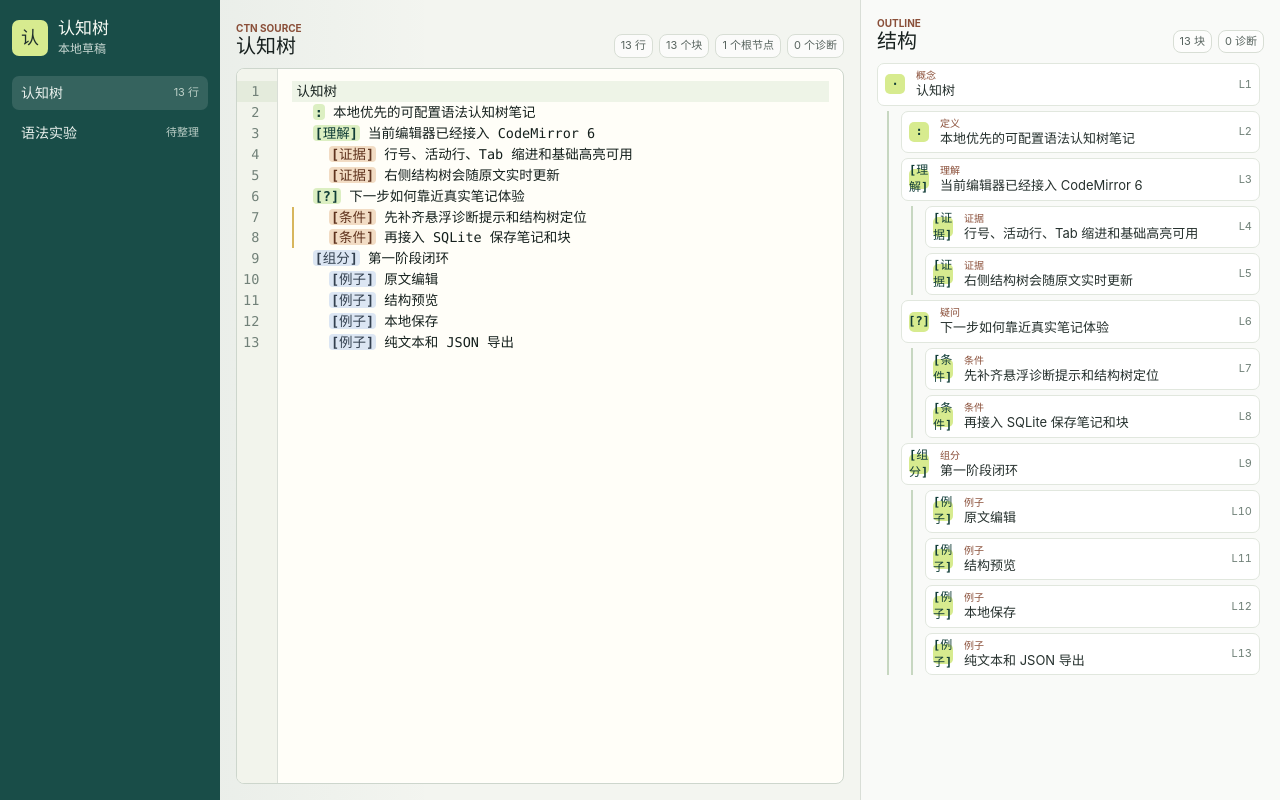
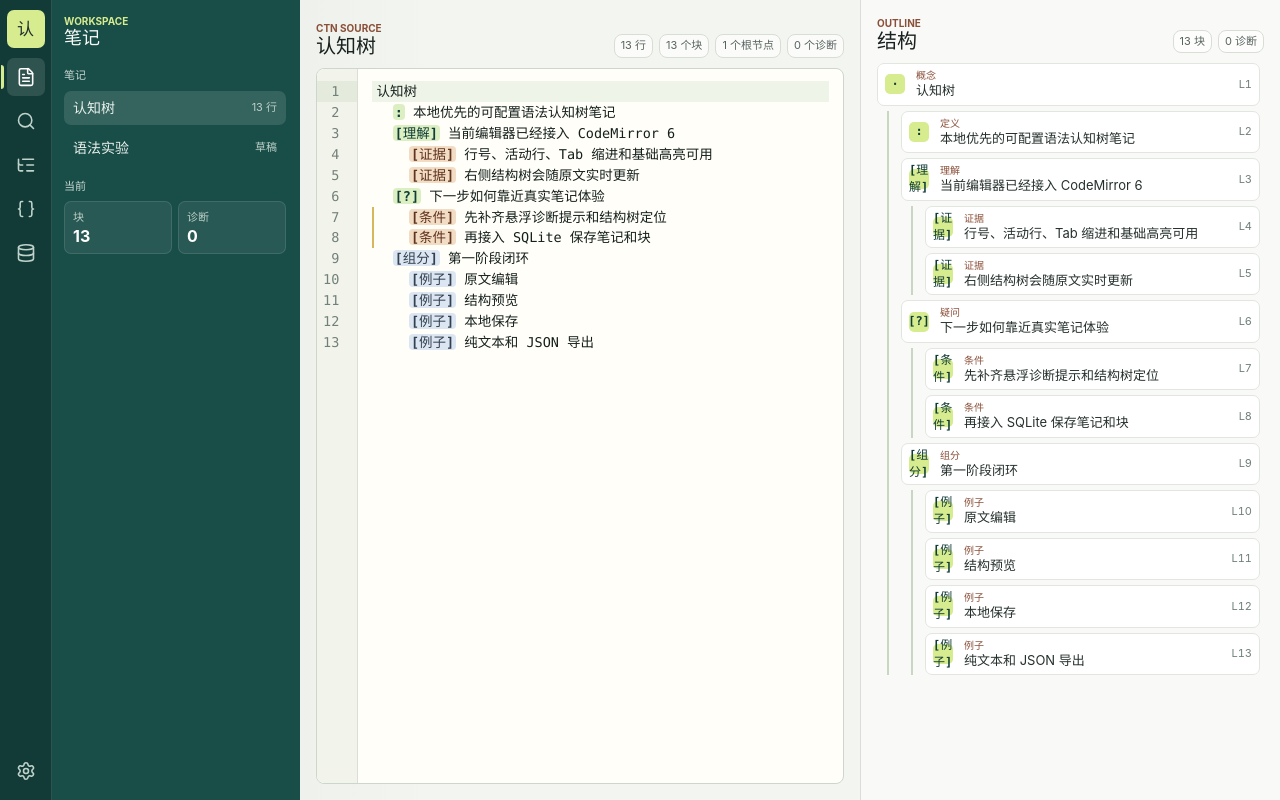
Before and after one commit to zisutian/cognition-tree, a React (Vite) app: page / in a window 1280 px wide. Built offline with nearby package versions, Linux system fonts and the light colour scheme.

Commit message:
Add workspace activity sidebar

```diff
--- a/package.json
+++ b/package.json
@@ -22,6 +22,7 @@
     "@codemirror/view": "^6.43.0",
     "@tauri-apps/api": "^2",
     "@tauri-apps/plugin-opener": "^2",
+    "lucide-react": "^1.16.0",
     "react": "^19.1.0",
     "react-dom": "^19.1.0"
   },
--- a/src/App.css
+++ b/src/App.css
@@ -20,21 +20,18 @@
 
 body {
   margin: 0;
-  min-width: 1080px;
+  min-width: 1180px;
   min-height: 100vh;
 }
 
 button {
   font: inherit;
-}
-
-button {
   border: 0;
 }
 
 .app-shell {
   display: grid;
-  grid-template-columns: 220px minmax(480px, 1fr) 420px;
+  grid-template-columns: 300px minmax(480px, 1fr) 420px;
   grid-template-areas: "sidebar editor outline";
   min-height: 100vh;
   background:
@@ -42,52 +39,138 @@ button {
     #f3f5f0;
 }
 
-.sidebar {
+.workspace-sidebar {
   grid-area: sidebar;
-  display: flex;
-  flex-direction: column;
-  gap: 18px;
-  padding: 18px 12px;
+  display: grid;
+  grid-template-columns: 52px minmax(0, 1fr);
+  min-width: 0;
   color: #f8fbf5;
   background: #194d48;
 }
 
-.brand {
+.activity-bar {
+  display: flex;
+  flex-direction: column;
+  align-items: center;
+  gap: 10px;
+  min-width: 0;
+  padding: 10px 6px;
+  border-right: 1px solid rgba(255, 255, 255, 0.12);
+  background: #123b37;
+}
+
+.activity-brand {
   display: flex;
   align-items: center;
-  gap: 10px;
-  min-height: 40px;
-}
-
-.brand-mark {
-  display: flex;
   justify-content: center;
-  align-items: center;
-  width: 36px;
-  height: 36px;
+  width: 38px;
+  height: 38px;
   border-radius: 7px;
   color: #20302d;
   background: #d7eb8f;
-  font-size: 18px;
+  font-size: 17px;
   font-weight: 700;
 }
 
-.brand h1,
-.brand p,
 .panel-header h2,
-.panel-header p {
+.panel-header p,
+.side-panel-header h1,
+.side-panel-header p,
+.side-section-title {
   margin: 0;
 }
 
-.brand h1 {
-  font-size: 17px;
+.activity-group {
+  display: flex;
+  flex-direction: column;
+  gap: 6px;
+}
+
+.activity-group-bottom {
+  margin-top: auto;
+}
+
+.activity-button {
+  position: relative;
+  display: flex;
+  align-items: center;
+  justify-content: center;
+  width: 38px;
+  height: 38px;
+  border-radius: 7px;
+  color: #bfd3cb;
+  background: transparent;
+  cursor: pointer;
+}
+
+.activity-button:hover,
+.activity-button.active {
+  color: #ffffff;
+  background: rgba(255, 255, 255, 0.12);
+}
+
+.activity-button.active::before {
+  position: absolute;
+  left: -6px;
+  width: 3px;
+  height: 24px;
+  border-radius: 0 3px 3px 0;
+  background: #d7eb8f;
+  content: "";
+}
+
+.activity-button:focus-visible,
+.note-item:focus-visible,
+.side-entry:focus-visible {
+  outline: 2px solid #d7eb8f;
+  outline-offset: 2px;
+}
+
+.side-panel {
+  display: flex;
+  flex-direction: column;
+  min-width: 0;
+  gap: 12px;
+  padding: 14px 12px;
+  overflow: hidden;
+  background: #194d48;
+}
+
+.side-panel-header {
+  min-height: 42px;
+}
+
+.side-panel-header h1 {
+  color: #f8fbf5;
+  font-size: 18px;
   line-height: 1.1;
 }
 
-.brand p {
-  margin-top: 2px;
+.side-panel .eyebrow {
+  color: #d7eb8f;
+}
+
+.side-panel-body {
+  display: flex;
+  flex-direction: column;
+  gap: 14px;
+  min-height: 0;
+  overflow: auto;
+  padding-right: 2px;
+}
+
+.side-section {
+  display: flex;
+  flex-direction: column;
+  gap: 7px;
+}
+
+.side-section-title {
   color: #c8d7d2;
-  font-size: 12px;
+  font-size: 11px;
+  font-weight: 700;
+  letter-spacing: 0;
+  text-transform: uppercase;
 }
 
 .note-list {
@@ -119,6 +202,84 @@ button {
 .note-item.active,
 .note-item:hover {
   background: rgba(255, 255, 255, 0.12);
+}
+
+.side-metrics {
+  display: grid;
+  grid-template-columns: repeat(2, minmax(0, 1fr));
+  gap: 6px;
+}
+
+.side-metric {
+  min-width: 0;
+  padding: 8px;
+  border: 1px solid rgba(255, 255, 255, 0.11);
+  border-radius: 7px;
+  background: rgba(255, 255, 255, 0.07);
+}
+
+.side-metric span {
+  display: block;
+  color: #bdd0c8;
+  font-size: 11px;
+}
+
+.side-metric strong {
+  display: block;
+  margin-top: 2px;
+  color: #ffffff;
+  font-size: 16px;
+  line-height: 1.1;
+}
+
+.side-entry-list {
+  display: flex;
+  flex-direction: column;
+  gap: 5px;
+}
+
+.side-entry {
+  min-height: 30px;
+  padding: 6px 8px;
+  border-radius: 7px;
+  overflow: hidden;
+  color: #eaf1ed;
+  background: rgba(255, 255, 255, 0.06);
+  text-align: left;
+  text-overflow: ellipsis;
+  white-space: nowrap;
+  cursor: pointer;
+}
+
+.side-entry:hover:not(:disabled) {
+  background: rgba(255, 255, 255, 0.12);
+}
+
+.side-entry:disabled {
+  color: #a8beb6;
+  cursor: default;
+}
+
+.side-placeholder {
+  display: grid;
+  gap: 4px;
+  padding: 10px;
+  border: 1px solid rgba(255, 255, 255, 0.11);
+  border-radius: 7px;
+  background: rgba(255, 255, 255, 0.07);
+}
+
+.side-placeholder span,
+.side-muted {
+  margin: 0;
+  color: #bdd0c8;
+  font-size: 11px;
+}
+
+.side-placeholder strong {
+  color: #ffffff;
+  font-size: 16px;
+  line-height: 1.15;
 }
 
 .editor-panel,
@@ -421,10 +582,20 @@ button {
   }
 
   .app-shell {
-    grid-template-columns: 200px minmax(360px, 1fr);
+    grid-template-columns: 280px minmax(360px, 1fr);
     grid-template-areas:
       "sidebar editor"
       "sidebar outline";
+  }
+
+  .workspace-sidebar {
+    grid-template-columns: 48px minmax(0, 1fr);
+  }
+
+  .activity-button,
+  .activity-brand {
+    width: 36px;
+    height: 36px;
   }
 
   .outline-panel {
--- a/src/App.tsx
+++ b/src/App.tsx
@@ -1,4 +1,13 @@
 import { useMemo, useState } from "react";
+import {
+  Braces,
+  Database,
+  FileText,
+  ListTree,
+  Search,
+  Settings,
+  type LucideIcon,
+} from "lucide-react";
 import { CtnEditor } from "./CtnEditor";
 import { parseCtnDocument, type OutlineNode } from "./ctn/parseOutline";
 import "./App.css";
@@ -16,6 +25,23 @@ const initialDocument = `认知树
     [例子] 结构预览
     [例子] 本地保存
     [例子] 纯文本和 JSON 导出`;
+
+type ActivityKey = "notes" | "search" | "outline" | "syntax" | "data" | "settings";
+
+type ActivityItem = {
+  id: ActivityKey;
+  label: string;
+  icon: LucideIcon;
+};
+
+const activityItems: ActivityItem[] = [
+  { id: "notes", label: "笔记", icon: FileText },
+  { id: "search", label: "搜索", icon: Search },
+  { id: "outline", label: "结构", icon: ListTree },
+  { id: "syntax", label: "语法", icon: Braces },
+  { id: "data", label: "数据", icon: Database },
+  { id: "settings", label: "设置", icon: Settings },
+];
 
 function OutlineTree({
   nodes,
@@ -51,7 +77,179 @@ function OutlineTree({
   );
 }
 
+function PlaceholderPanel({
+  label,
+  entries,
+}: {
+  label: string;
+  entries: string[];
+}) {
+  return (
+    <div className="side-panel-body">
+      <section className="side-section">
+        <div className="side-placeholder">
+          <span>待接入</span>
+          <strong>{label}</strong>
+        </div>
+      </section>
+
+      <section className="side-section">
+        <p className="side-section-title">入口</p>
+        <div className="side-entry-list">
+          {entries.map((entry) => (
+            <button className="side-entry" disabled key={entry} type="button">
+              {entry}
+            </button>
+          ))}
+        </div>
+      </section>
+    </div>
+  );
+}
+
+function NotesPanel({
+  lineCount,
+  totalBlocks,
+  diagnosticsCount,
+}: {
+  lineCount: number;
+  totalBlocks: number;
+  diagnosticsCount: number;
+}) {
+  return (
+    <div className="side-panel-body">
+      <section className="side-section">
+        <p className="side-section-title">笔记</p>
+        <nav className="note-list" aria-label="笔记">
+          <button className="note-item active" type="button">
+            <span>认知树</span>
+            <small>{lineCount} 行</small>
+          </button>
+          <button className="note-item" type="button">
+            <span>语法实验</span>
+            <small>草稿</small>
+          </button>
+        </nav>
+      </section>
+
+      <section className="side-section">
+        <p className="side-section-title">当前</p>
+        <div className="side-metrics">
+          <div className="side-metric">
+            <span>块</span>
+            <strong>{totalBlocks}</strong>
+          </div>
+          <div className="side-metric">
+            <span>诊断</span>
+            <strong>{diagnosticsCount}</strong>
+          </div>
+        </div>
+      </section>
+    </div>
+  );
+}
+
+function OutlinePanelSummary({
+  outline,
+  totalBlocks,
+  diagnosticsCount,
+}: {
+  outline: OutlineNode[];
+  totalBlocks: number;
+  diagnosticsCount: number;
+}) {
+  return (
+    <div className="side-panel-body">
+      <section className="side-section">
+        <p className="side-section-title">统计</p>
+        <div className="side-metrics">
+          <div className="side-metric">
+            <span>根</span>
+            <strong>{outline.length}</strong>
+          </div>
+          <div className="side-metric">
+            <span>块</span>
+            <strong>{totalBlocks}</strong>
+          </div>
+          <div className="side-metric">
+            <span>诊断</span>
+            <strong>{diagnosticsCount}</strong>
+          </div>
+        </div>
+      </section>
+
+      <section className="side-section">
+        <p className="side-section-title">根节点</p>
+        <div className="side-entry-list">
+          {outline.length > 0 ? (
+            outline.slice(0, 6).map((node) => (
+              <button className="side-entry" key={node.id} type="button">
+                {node.text}
+              </button>
+            ))
+          ) : (
+            <p className="side-muted">空</p>
+          )}
+        </div>
+      </section>
+    </div>
+  );
+}
+
+function ActivityPanel({
+  activeActivity,
+  lineCount,
+  totalBlocks,
+  diagnosticsCount,
+  outline,
+}: {
+  activeActivity: ActivityKey;
+  lineCount: number;
+  totalBlocks: number;
+  diagnosticsCount: number;
+  outline: OutlineNode[];
+}) {
+  if (activeActivity === "notes") {
+    return (
+      <NotesPanel
+        diagnosticsCount={diagnosticsCount}
+        lineCount={lineCount}
+        totalBlocks={totalBlocks}
+      />
+    );
+  }
+
+  if (activeActivity === "outline") {
+    return (
+      <OutlinePanelSummary
+        diagnosticsCount={diagnosticsCount}
+        outline={outline}
+        totalBlocks={totalBlocks}
+      />
+    );
+  }
+
+  const placeholders: Record<Exclude<ActivityKey, "notes" | "outline">, string[]> =
+    {
+      search: ["标题", "正文", "块类型"],
+      syntax: ["默认符号", "行内符号", "版本"],
+      data: ["SQLite", "导入", "导出"],
+      settings: ["外观", "快捷键", "许可证"],
+    };
+
+  return (
+    <PlaceholderPanel
+      entries={placeholders[activeActivity]}
+      label={
+        activityItems.find((item) => item.id === activeActivity)?.label ??
+        "功能"
+      }
+    />
+  );
+}
+
 function App() {
+  const [activeActivity, setActiveActivity] = useState<ActivityKey>("notes");
   const [documentText, setDocumentText] = useState(initialDocument);
   const parsedDocument = useMemo(
     () => parseCtnDocument(documentText),
@@ -60,28 +258,75 @@ function App() {
   const outline = parsedDocument.roots;
   const totalBlocks = parsedDocument.blocks.length;
   const lineCount = documentText.split("\n").length;
+  const activeActivityItem =
+    activityItems.find((item) => item.id === activeActivity) ?? activityItems[0];
 
   return (
     <main className="app-shell">
-      <aside className="sidebar">
-        <div className="brand">
-          <span className="brand-mark">认</span>
-          <div>
-            <h1>认知树</h1>
-            <p>本地草稿</p>
+      <aside className="workspace-sidebar">
+        <nav className="activity-bar" aria-label="工作区功能">
+          <div className="activity-brand" aria-hidden="true">
+            认
           </div>
-        </div>
+          <div className="activity-group">
+            {activityItems.slice(0, 5).map((item) => {
+              const Icon = item.icon;
 
-        <nav className="note-list" aria-label="笔记">
-          <button className="note-item active" type="button">
-            <span>认知树</span>
-            <small>{lineCount} 行</small>
-          </button>
-          <button className="note-item" type="button">
-            <span>语法实验</span>
-            <small>待整理</small>
-          </button>
+              return (
+                <button
+                  aria-label={item.label}
+                  className={
+                    item.id === activeActivity
+                      ? "activity-button active"
+                      : "activity-button"
+                  }
+                  key={item.id}
+                  onClick={() => setActiveActivity(item.id)}
+                  title={item.label}
+                  type="button"
+                >
+                  <Icon aria-hidden="true" size={20} strokeWidth={1.9} />
+                </button>
+              );
+            })}
+          </div>
+          <div className="activity-group activity-group-bottom">
+            {activityItems.slice(5).map((item) => {
+              const Icon = item.icon;
+
+              return (
+                <button
+                  aria-label={item.label}
+                  className={
+                    item.id === activeActivity
+                      ? "activity-button active"
+                      : "activity-button"
+                  }
+                  key={item.id}
+                  onClick={() => setActiveActivity(item.id)}
+                  title={item.label}
+                  type="button"
+                >
+                  <Icon aria-hidden="true" size={20} strokeWidth={1.9} />
+                </button>
+              );
+            })}
+          </div>
         </nav>
+
+        <section className="side-panel" aria-label={activeActivityItem.label}>
+          <header className="side-panel-header">
+            <p className="eyebrow">Workspace</p>
+            <h1>{activeActivityItem.label}</h1>
+          </header>
+          <ActivityPanel
+            activeActivity={activeActivity}
+            diagnosticsCount={parsedDocument.diagnostics.length}
+            lineCount={lineCount}
+            outline={outline}
+            totalBlocks={totalBlocks}
+          />
+        </section>
       </aside>
 
       <section className="editor-panel" aria-label="原文编辑">
```
Also changed, not shown: 3 other files (tests, documents, lock files or other folders).
